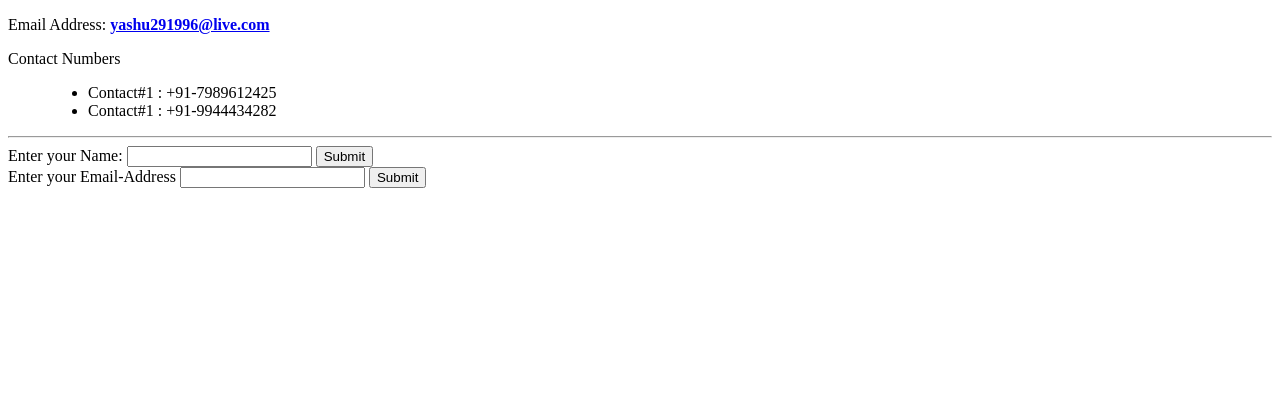
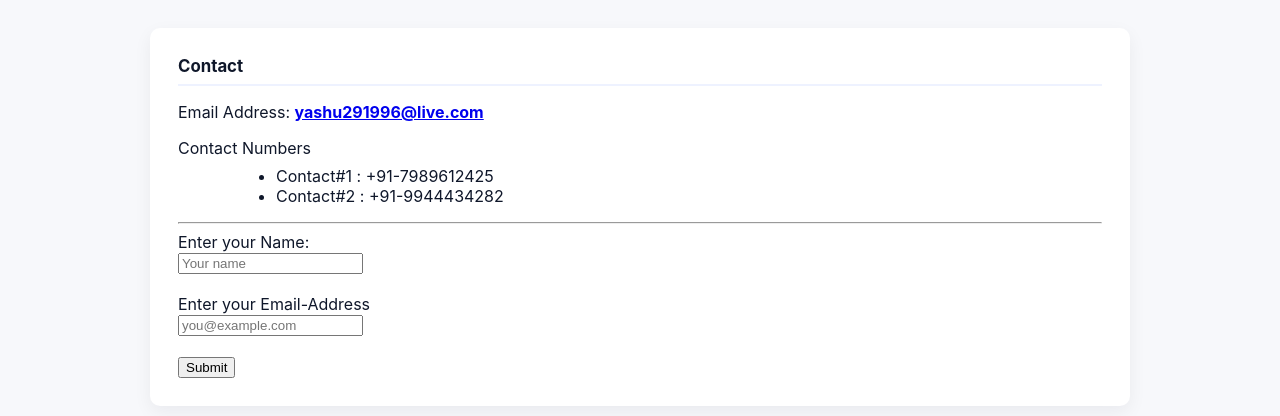
Before and after one commit to xander800/cv, a plain HTML site: page ContactMe.html in a window 1280 px wide. Drawn offline with Linux system fonts and the light colour scheme.

Commit message:
Add professional stylesheet and apply to ContactMe and Hobbies pages

```diff
--- a/ContactMe.html
+++ b/ContactMe.html
@@ -2,31 +2,33 @@
 <html lang="en" dir="ltr">
   <head>
     <meta charset="utf-8">
+    <meta name="viewport" content="width=device-width, initial-scale=1">
     <title>Contact Me</title>
+    <link rel="stylesheet" href="style.css">
   </head>
   <body>
-    <p>Email Address: <strong><a href="https://accounts.google.com/signin/v2"target="_blank">yashu291996@live.com</a></strong></p>
-    <dl class="">
+    <main class="container">
+      <h2>Contact</h2>
+      <p>Email Address: <strong><a href="mailto:yashu291996@live.com">yashu291996@live.com</a></strong></p>
+      <dl>
          <dt>Contact Numbers</dt>
          <dd>
            <ul>
              <li>Contact#1 : +91-7989612425</li>
-           <li>Contact#1 : +91-9944434282</li>
+             <li>Contact#2 : +91-9944434282</li>
            </ul>
         </dd>
       </dl>
 
       <hr>
 
-    <form class="" action="index.html" method="post">
-      <label for="Name">Enter your Name:</label>
-      <input type="text" name="Name" value="">
-      <input type="button" name="" value="Submit">
-<br>
-      <label for="">Enter your Email-Address</label>
-      <input type="email" name="Email Address" value="">
-      <input type="button" name="" value="Submit">
-
+      <form action="#" method="post" aria-label="Contact form (static)">
+        <label for="name">Enter your Name:</label><br>
+        <input id="name" type="text" name="Name" value="" placeholder="Your name"><br><br>
+        <label for="email">Enter your Email-Address</label><br>
+        <input id="email" type="email" name="Email Address" value="" placeholder="you@example.com"><br><br>
+        <input type="submit" value="Submit">
       </form>
+    </main>
   </body>
 </html>
--- /dev/null
+++ b/style.css
@@ -0,0 +1,33 @@
+/* style.css — professional resume styling, presentation only */
+:root{
+  --bg:#f7f8fb;
+  --card:#ffffff;
+  --muted:#6b7280;
+  --accent:#0f172a;
+  --primary:#0b5fff;
+  --max-width:980px;
+}
+*{box-sizing:border-box}
+html,body{height:100%;margin:0;font-family: -apple-system, BlinkMacSystemFont, 'Segoe UI', Roboto, 'Helvetica Neue', Arial; background:var(--bg); color:var(--accent);}
+.container{max-width:var(--max-width);margin:28px auto;padding:28px;background:var(--card);box-shadow:0 6px 18px rgba(11,15,35,0.06);border-radius:10px}
+.header{display:flex;gap:24px;align-items:center;border-bottom:1px solid #e6e9ef;padding-bottom:18px;margin-bottom:18px}
+.profile-img{width:140px;height:140px;object-fit:cover;border-radius:10px;box-shadow:0 6px 18px rgba(11,15,35,0.08)}
+.name{margin:0;font-size:1.6rem;letter-spacing:0.2px}
+.title{margin:6px 0;color:var(--muted);font-weight:600}
+.contact{margin:6px 0;color:var(--muted);font-size:0.95rem}
+.contact a{color:var(--primary);text-decoration:none}
+.status{margin:6px 0;color:var(--muted);font-size:0.9rem}
+section{margin:18px 0}
+h2{margin:0 0 12px 0;font-size:1.05rem;border-bottom:2px solid #eef2ff;padding-bottom:8px;color:var(--accent)}
+ul{margin:8px 0 0 18px}
+.experience{margin-bottom:12px}
+.experience h3{margin:0;font-size:0.98rem}
+.date{font-size:0.9rem;color:var(--muted);margin:6px 0}
+footer.footer{text-align:center;margin-top:22px;color:var(--muted);font-size:0.95rem}
+footer.footer a{color:var(--primary);text-decoration:none}
+/* Responsive */
+@media (max-width:720px){
+  .header{flex-direction:column;align-items:flex-start}
+  .profile-img{width:120px;height:120px}
+  .container{padding:18px}
+}
```
Also changed, not shown: Yasasvi's Hobbies.html (+9 -4 lines). Lines whose indentation alone changed are shown as unchanged.
